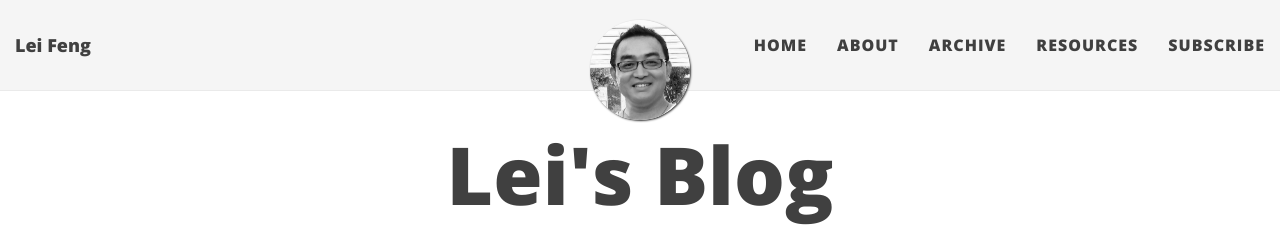
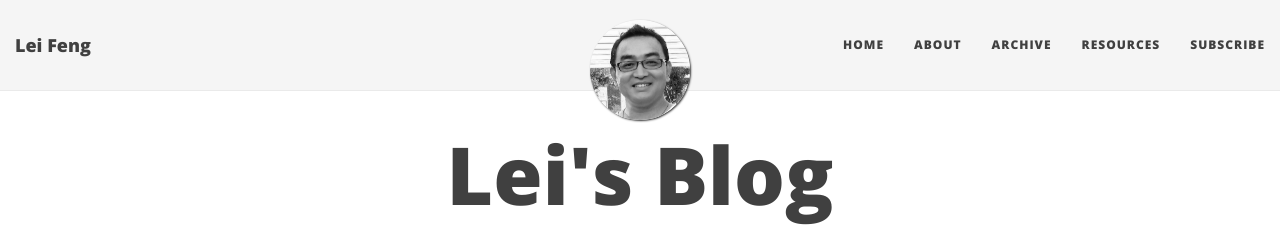
Before and after one commit to stonefl/stonefl.github.io, a Jekyll site: the page built from index.html, in a window 1280 px wide. Shown: the top 229 px of the page. Built offline with Jekyll 4.4.1, drawn with Linux system fonts in a browser that asks for light colours; nearby versions of some CDN libraries; the list of posts is cut into pages by our own code.

Commit message:
Update main.css

```diff
--- a/css/main.css
+++ b/css/main.css
@@ -104,13 +104,13 @@ img {
 
 .navbar-custom .nav li a {
   text-transform: uppercase;
-  font-size: 16px;
+  font-size: 12px;
   letter-spacing: 1px;
 }
 
 .navbar-custom .navbar-brand,
 .navbar-custom .nav li a {
-  font-weight: 800;
+  font-weight: 1000;
   color: #404040;
 }
 
```
